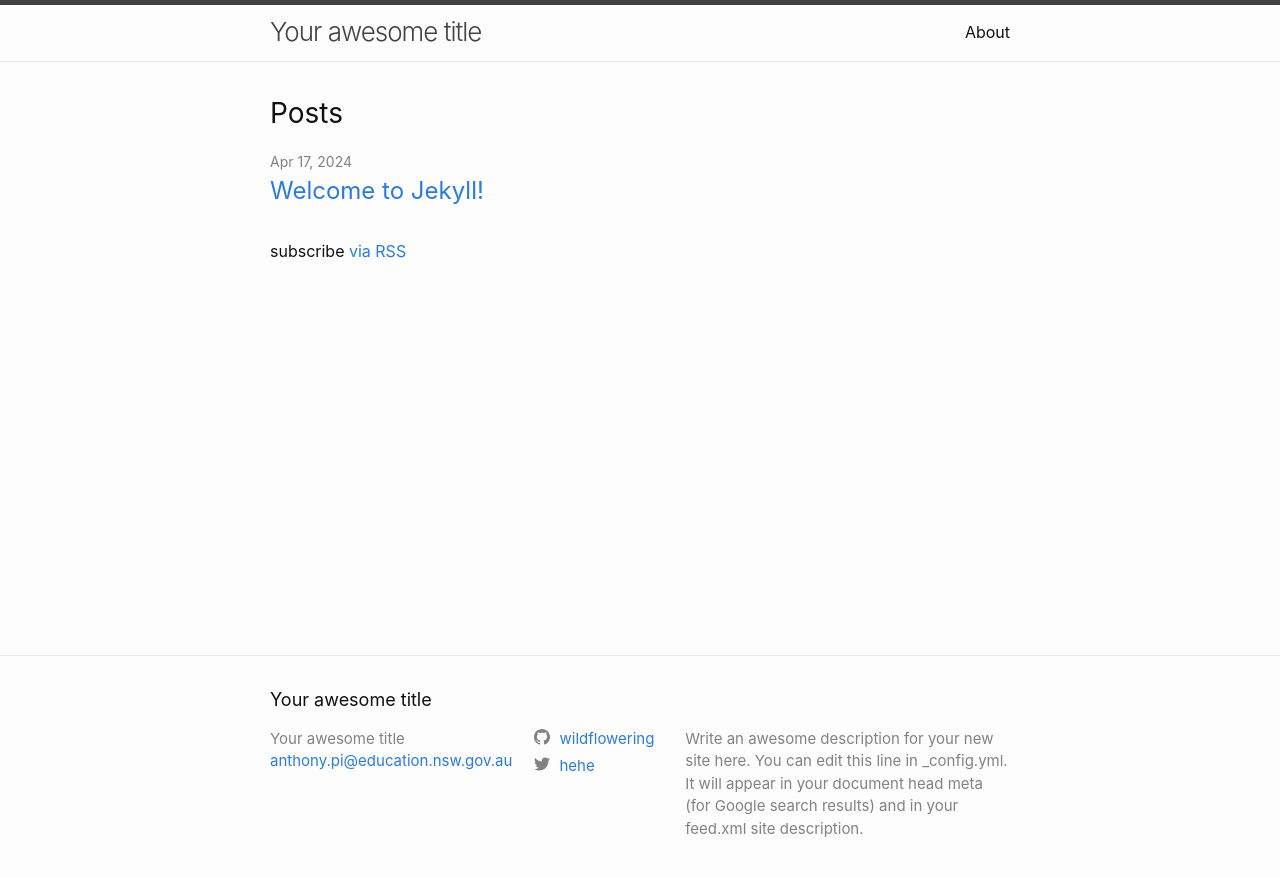
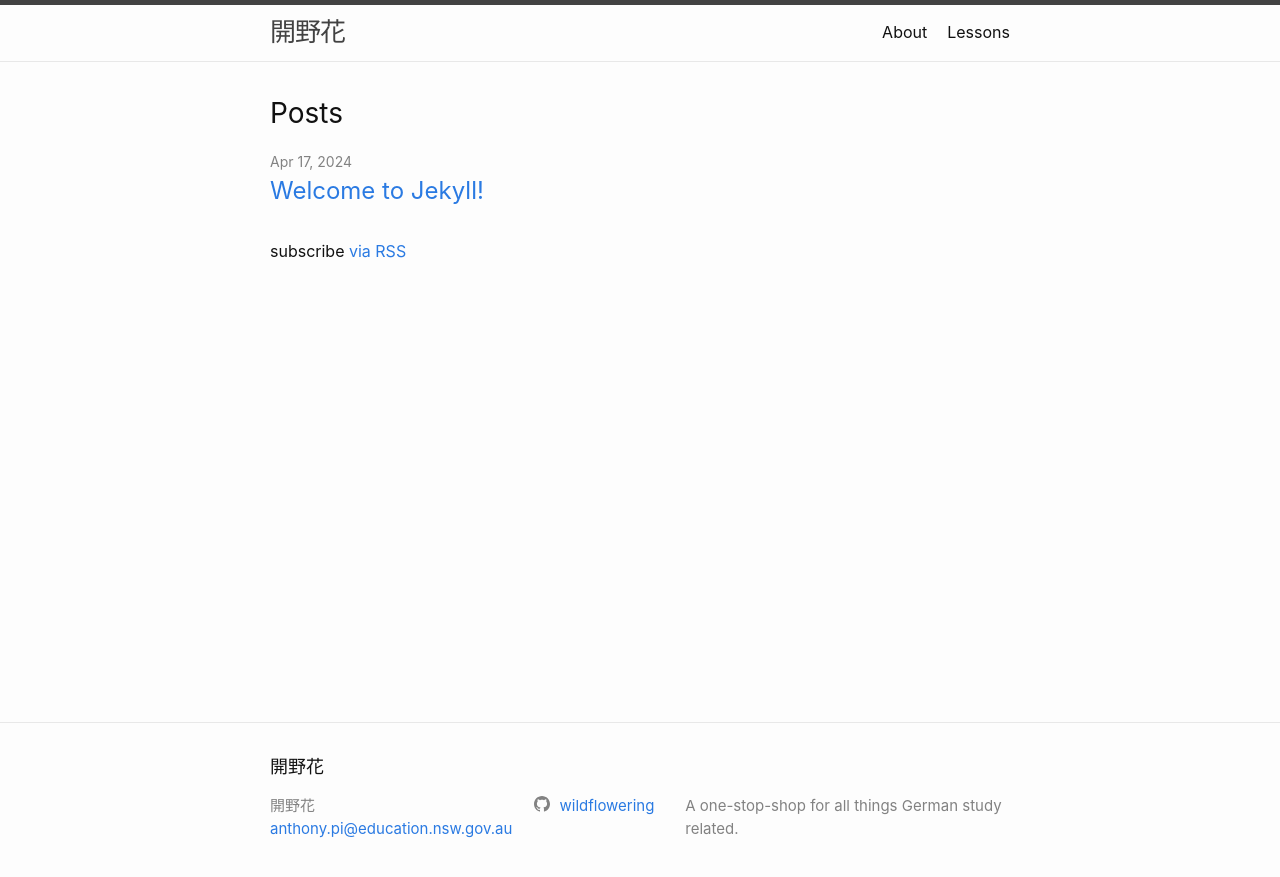
Before and after one commit to wildflowering/wildflowering.github.io, a Jekyll site: the page built from index.md, in a window 1280 px wide. Shown: the top 877 px of the page. Built offline with Jekyll 4.4.1, drawn with Linux system fonts in a browser that asks for light colours.

Commit message:
added metadata

```diff
--- a/_config.yml
+++ b/_config.yml
@@ -18,15 +18,12 @@
 # You can create any custom variable you would like, and they will be accessible
 # in the templates via {{ site.myvariable }}.
 
-title: Your awesome title
+title: 開野花
 email: anthony.pi@education.nsw.gov.au
 description: >- # this means to ignore newlines until "baseurl:"
-  Write an awesome description for your new site here. You can edit this
-  line in _config.yml. It will appear in your document head meta (for
-  Google search results) and in your feed.xml site description.
+  A one-stop-shop for all things German study related.
 baseurl: "" # the subpath of your site, e.g. /blog
-url: "" # the base hostname & protocol for your site, e.g. http://example.com
-twitter_username: hehe
+url: "https://wildflowering.github.io/" # the base hostname & protocol for your site, e.g. http://example.com
 github_username:  wildflowering
 
 # Build settings
--- a/_includes/head.html
+++ b/_includes/head.html
@@ -8,4 +8,6 @@
   {%- if jekyll.environment == 'production' and site.google_analytics -%}
     {%- include google-analytics.html -%}
   {%- endif -%}
+  <link rel="icon" type="image/svg+xml" href="/assets/images/favicon.svg">
+  <link rel="icon" type="image/png" href="/assets/images/favicon.png">
 </head>
--- /dev/null
+++ b/lessons.md
@@ -0,0 +1,7 @@
+---
+layout: page
+title: Lessons
+permalink: /lessons/
+---
+
+Lessons!!
```
Also changed, not shown: assets/images/favicon.png (added), 1 other file.
